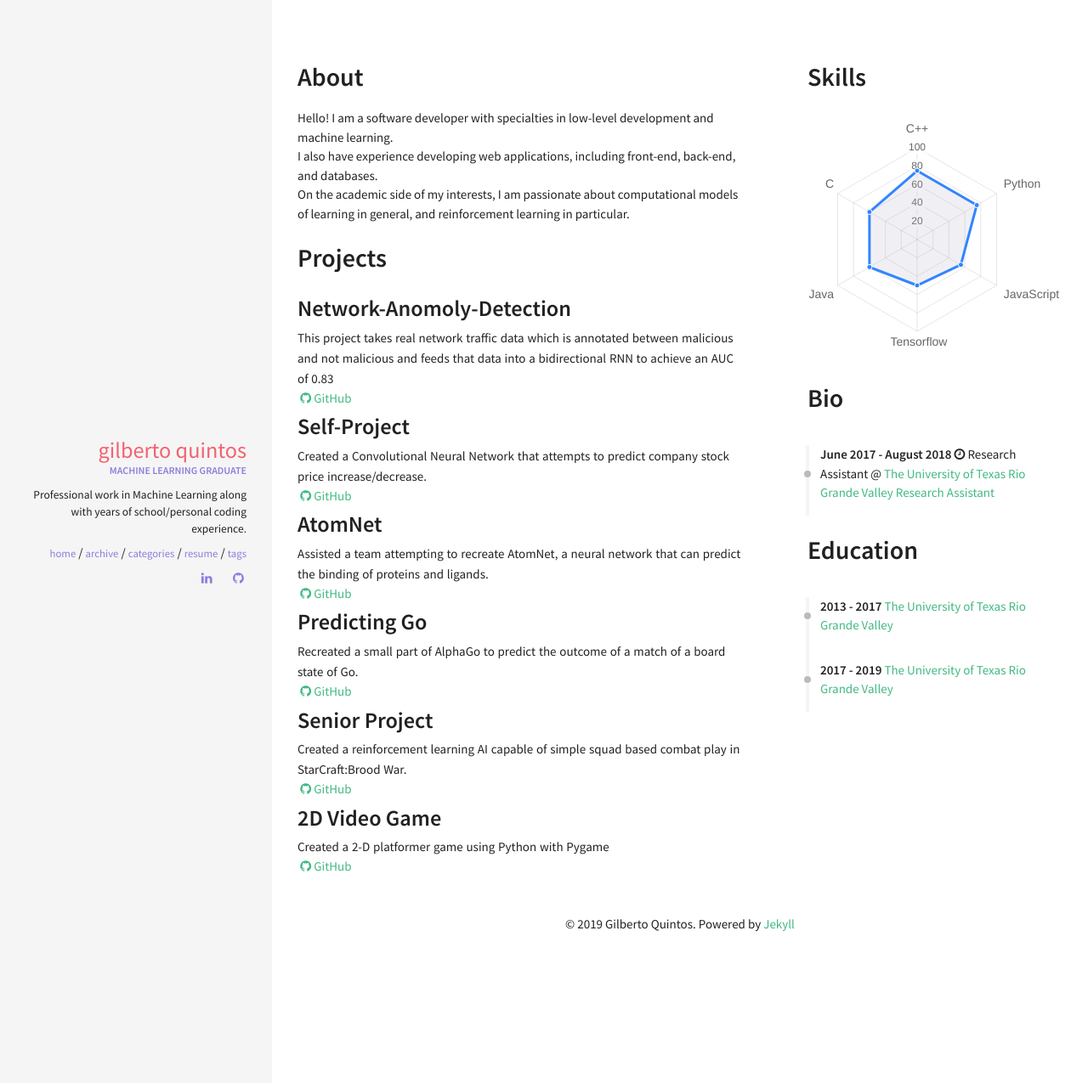
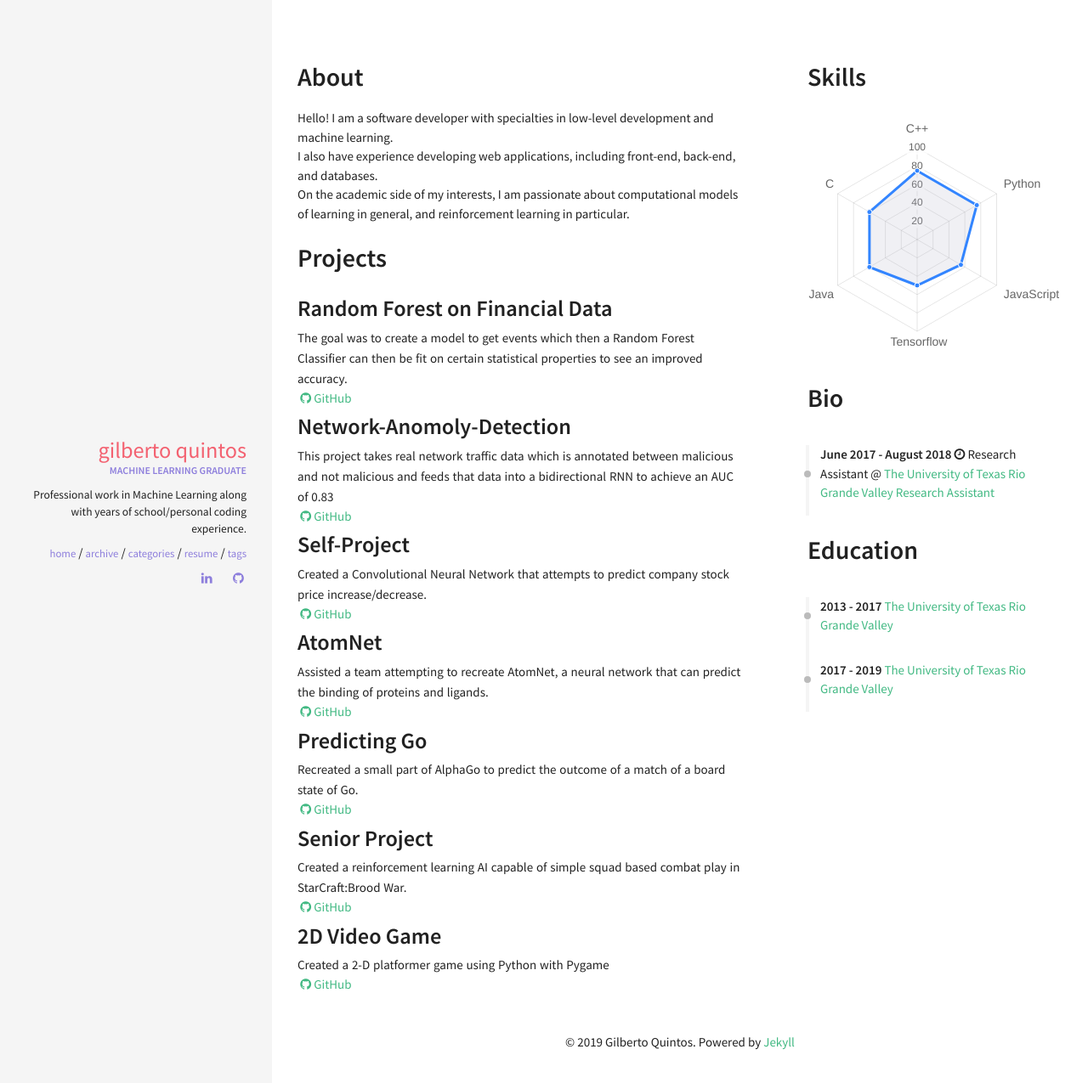
Before and after one commit to GilbertoQ/GilbertoQ.github.io, a Jekyll site: the page built from resume.html, in a window 1280 px wide. Shown: the top 1275 px of the page at 85% size. Built offline with Jekyll 4.4.1, drawn with Linux system fonts in a browser that asks for light colours; nearby versions of some CDN libraries.

```diff
--- a/_data/index/projects.yml
+++ b/_data/index/projects.yml
@@ -1,3 +1,12 @@
+- name: Random Forest on Financial Data
+  descr: "The goal was to create a model to
+  get events which then a Random Forest Classifier
+  can then be fit on certain statistical properties
+  to see an improved accuracy."
+  image: pong.png
+  github: "https://github.com/GilbertoQ/ML_FinanceRF"
+
+
 - name: Network-Anomoly-Detection
   descr: "This project takes real network traffic data which is annotated between malicious
   and not malicious and feeds that data into a bidirectional RNN to achieve an AUC of 0.83"
```
Also changed, not shown: _posts/2019-12-25-ML-FinanceRF.md (added, +21 -0 lines), img/TB.PNG (added).
